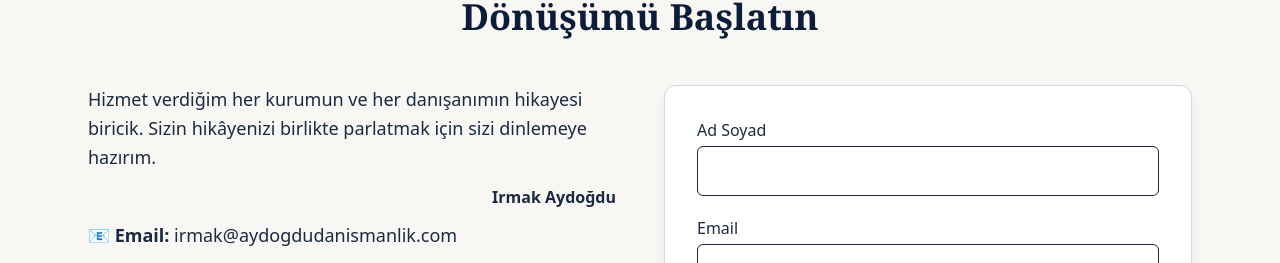
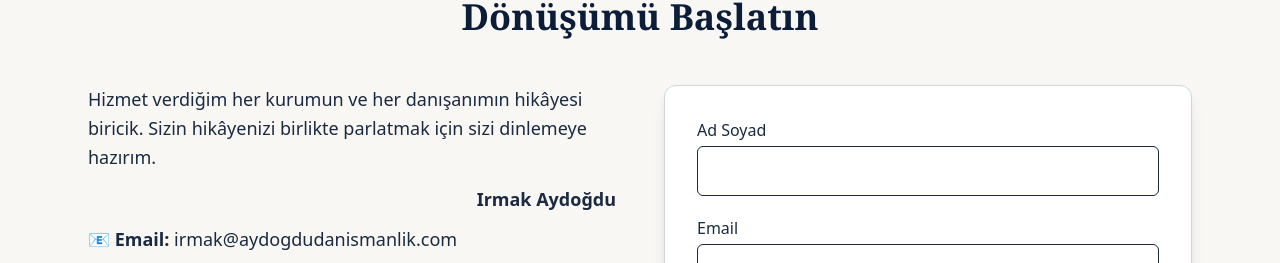
Before and after one commit to cancrpcoglu/aydogdu-danismanlik, a Next.js app: page /contact in a window 1280 px wide. Shown: the part 185-448 px from the top of the page. Built offline with nearby package versions, Linux system fonts and the light colour scheme.

Commit message:
Really Last Changes

```diff
--- a/components/Footer.tsx
+++ b/components/Footer.tsx
@@ -2,7 +2,7 @@ export default function Footer() {
     return (
         <footer className="bg-[#0B1D39] text-white py-10 mt-20">
             <div className="max-w-6xl mx-auto px-6 text-center space-y-3">
-                <p>Hizmet verdiğim her kurumun ve her danışanımın hikayesi biricik. Sizin hikayenizi birlikte parlatmak için buradayım.</p>
+                <p>Hizmet verdiğim her kurumun ve her danışanımın hikâyesi biricik. Sizin hikayenizi birlikte parlatmak için buradayım.</p>
 
                 <p> Irmak Aydoğdu</p>
                 <p className="opacity-80">irmak@aydogdudanismanlik.com</p>
--- a/components/about/Philosophy.tsx
+++ b/components/about/Philosophy.tsx
@@ -15,7 +15,7 @@ export default function Philosophy() {
                 <h3 className="text-3xl font-serif font-bold text-[#0B1D39] mb-6">Koçluk Felsefem</h3>
 
                 <p className="text-lg text-[#1b2a41] leading-relaxed max-w-4xl">
-                    Danışanlarımın yüzeysel sorunların ötesine geçerek kendi özlerindeki potansiyel ve güçle yeniden bağ kurmalarını sağlamayı hedefliyorum. Her danışanımın hikayesi biricik. Bu yüzden gelişim süreçlerini bilimsel temellere dayanan, deneyimle harmanlanmış ve kişiye özel stratejilerle birlikte kurguluyoruz. Oldukları yerden olmak istedikleri yere uzanan bu yolculukta onlara rehberlik etmek; yaşamlarını daha odaklı ve anlamlı kılmalarını sağlamak benim en büyük hayat amacım.
+                    Danışanlarımın yüzeysel sorunların ötesine geçerek kendi özlerindeki potansiyel ve güçle yeniden bağ kurmalarını sağlamayı hedefliyorum. Her danışanımın hikâyesi biricik. Bu yüzden gelişim süreçlerini bilimsel temellere dayanan, deneyimle harmanlanmış ve kişiye özel stratejilerle birlikte kurguluyoruz. Oldukları yerden olmak istedikleri yere uzanan bu yolculukta onlara rehberlik etmek; yaşamlarını daha odaklı ve anlamlı kılmalarını sağlamak benim en büyük hayat amacım.
                 </p>
             </motion.div>
         </section>
--- a/components/contact/ContactForm.tsx
+++ b/components/contact/ContactForm.tsx
@@ -72,11 +72,11 @@ export default function ContactForm() {
                     {/* SOL */}
                     <div className="space-y-3 text-[#1b2a41]">
                         <p className="text-lg leading-relaxed">
-                            Hizmet verdiğim her kurumun ve her danışanımın hikayesi biricik.
+                            Hizmet verdiğim her kurumun ve her danışanımın hikâyesi biricik.
                             Sizin hikâyenizi birlikte parlatmak için sizi dinlemeye hazırım.
                         </p>
 
-                        <p className="text-right font-bold">Irmak Aydoğdu</p>
+                        <p className="text-right text-lg font-bold">Irmak Aydoğdu</p>
 
                         <div className="space-y-3 text-lg">
                             <p>📧 <strong>Email:</strong> irmak@aydogdudanismanlik.com</p>
--- a/components/speaker/Images.ts
+++ b/components/speaker/Images.ts
@@ -22,7 +22,6 @@ export const speakerImages: string[] = [
     "/speaker/s20.jpg",
     "/speaker/s21.jpg",
     "/speaker/s22.jpg",
-    "/speaker/s29.jpg",
     "/speaker/s23.jpg",
     "/speaker/s27.jpg",
     "/speaker/s28.jpg",
```
